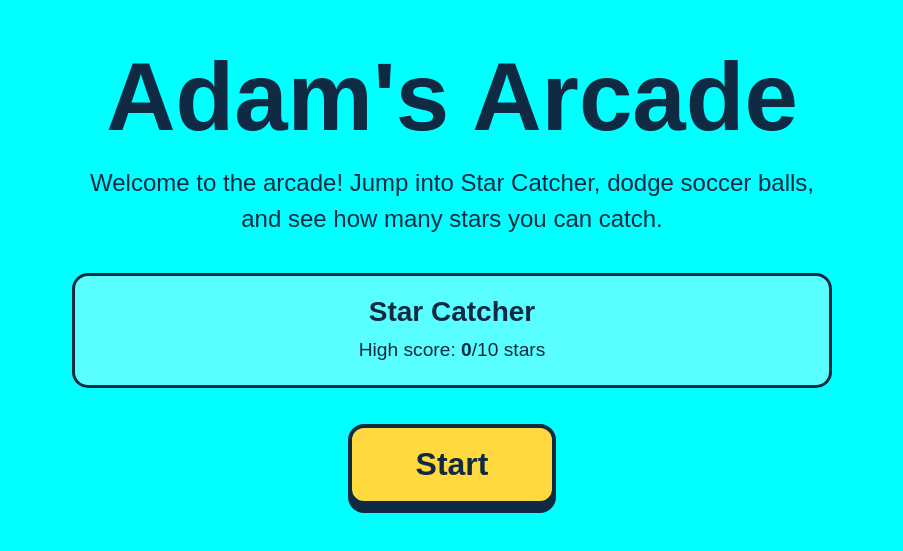
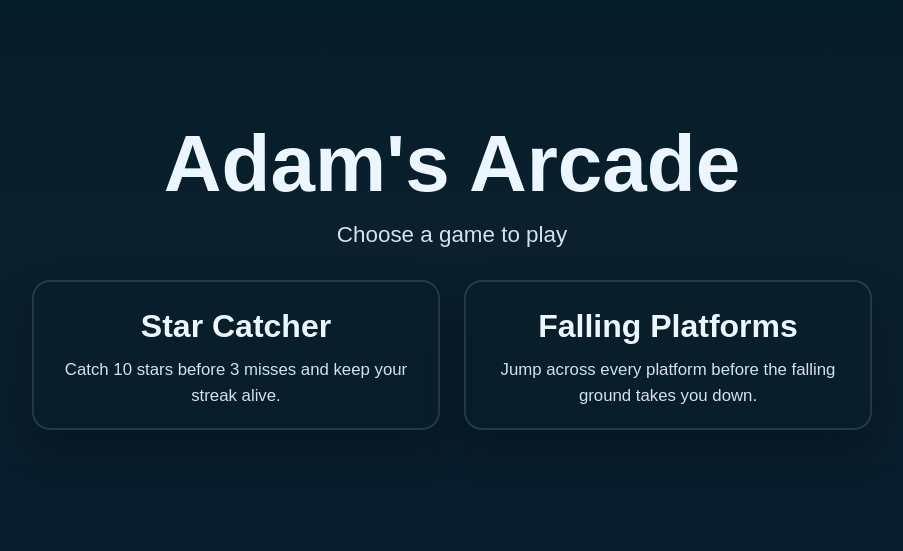
Before and after one commit to ajafferpace/my-arcade, a plain HTML site: page index.html in a window 1280 px wide. Shown: the part 123-674 px from the top of the page, without its empty margins (188-1091 px from the left). Drawn offline with Linux system fonts and the light colour scheme.

Commit message:
Add files via upload

```diff
--- a/index.html
+++ b/index.html
@@ -5,91 +5,97 @@
   <meta name="viewport" content="width=device-width, initial-scale=1">
   <title>Adam's Arcade</title>
   <style>
+    :root {
+      --bg: #001f2d;
+      --panel: rgba(8, 30, 42, 0.8);
+      --ink: #ecf6ff;
+      --accent: #ffd166;
+      --accent-2: #7bdff2;
+    }
+
+    * { box-sizing: border-box; }
+
     body {
       min-height: 100vh;
       margin: 0;
       display: grid;
       place-items: center;
       padding: 24px;
-      box-sizing: border-box;
-      background-color: #00ffff;
-      color: #102a43;
+      background: linear-gradient(180deg, #021b27, #0b1f2d 45%, #071b2b);
+      color: var(--ink);
       font-family: Arial, sans-serif;
       text-align: center;
     }
 
     main {
-      max-width: 760px;
+      width: min(90vw, 840px);
     }
 
     h1 {
-      margin: 0 0 20px;
-      font-size: clamp(3rem, 12vw, 6rem);
+      margin: 0 0 18px;
+      font-size: clamp(2.8rem, 8vw, 5rem);
       line-height: 1;
     }
 
-    p {
-      margin: 0 0 36px;
-      font-size: clamp(1.1rem, 3vw, 1.5rem);
-      line-height: 1.5;
+    .subtitle {
+      margin: 0 0 32px;
+      font-size: clamp(1.05rem, 2vw, 1.4rem);
+      opacity: 0.9;
     }
 
-    .game-info {
-      margin: 0 0 36px;
-      padding: 20px;
-      border: 3px solid #102a43;
-      border-radius: 16px;
-      background: rgba(255, 255, 255, 0.35);
+    .game-grid {
+      display: grid;
+      grid-template-columns: repeat(auto-fit, minmax(220px, 1fr));
+      gap: 24px;
     }
 
-    .game-info h2 {
-      margin: 0 0 8px;
-      font-size: 1.75rem;
+    .game-card {
+      display: block;
+      padding: 26px 18px 20px;
+      background: var(--panel);
+      border: 2px solid rgba(255,255,255,0.12);
+      border-radius: 18px;
+      color: var(--ink);
+      text-decoration: none;
+      box-shadow: 0 18px 40px rgba(0,0,0,0.25);
+      transition: transform 0.15s ease, border-color 0.15s ease;
     }
 
-    .game-info p {
-      margin: 0;
-      font-size: 1.2rem;
+    .game-card:hover,
+    .game-card:focus-visible {
+      transform: translateY(-4px);
+      border-color: rgba(255, 209, 102, 0.9);
     }
 
-    .play-button {
-      display: inline-block;
-      padding: 18px 64px;
-      border: 4px solid #102a43;
-      border-radius: 16px;
-      background: #ffd93d;
-      color: #102a43;
+    .game-card h2 {
+      margin: 0 0 12px;
       font-size: 2rem;
-      font-weight: 700;
-      text-decoration: none;
-      box-shadow: 0 8px 0 #102a43;
     }
 
-    .play-button:hover,
-    .play-button:focus-visible {
-      background: #ffe875;
-      transform: translateY(-2px);
-    }
-
-    .play-button:active {
-      transform: translateY(4px);
-      box-shadow: 0 4px 0 #102a43;
+    .game-card p {
+      margin: 0;
+      font-size: 1.05rem;
+      line-height: 1.5;
+      opacity: 0.9;
     }
   </style>
 </head>
 <body>
   <main>
     <h1>Adam's Arcade</h1>
-    <p>Welcome to the arcade! Jump into Star Catcher, dodge soccer balls, and see how many stars you can catch.</p>
-    <section class="game-info" aria-label="Game information">
-      <h2>Star Catcher</h2>
-      <p>High score: <strong id="highScore">0</strong>/10 stars</p>
-    </section>
-    <a class="play-button" href="game-backup.html">Start</a>
+    <p class="subtitle">Choose a game to play</p>
+
+    <div class="game-grid">
+      <a class="game-card" href="star-catcher.html">
+        <h2>Star Catcher</h2>
+        <p>Catch 10 stars before 3 misses and keep your streak alive.</p>
+      </a>
+
+      <a class="game-card" href="falling-platforms.html">
+        <h2>Falling Platforms</h2>
+        <p>Jump across every platform before the falling ground takes you down.</p>
+      </a>
+    </div>
   </main>
-  <script>
-    const highScore = Number(localStorage.getItem('starCatcherHighScore')) || 0;
-    document.getElementById('highScore').textContent = String(highScore);
-  </script>
 </body>
 </html>
```
